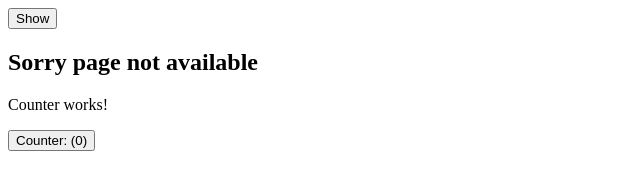
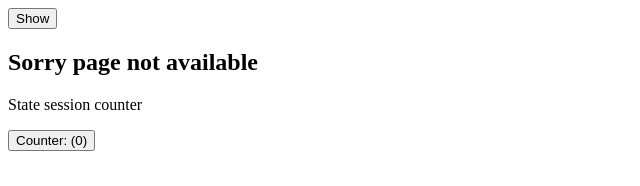
Before and after one commit to jonas-repo/AngularFrontendFullstack, an Angular app: page / in a window 1280 px wide. Shown: the top 186 px of the page, without its empty margins (0-640 px from the left). Built offline with nearby package versions, Linux system fonts and the light colour scheme.

Commit message:
adding session storage and shared attribute subtitle

```diff
--- a/src/app/app.html
+++ b/src/app/app.html
@@ -34,7 +34,7 @@
   <h2>Sorry page not available</h2>
 }
 
-<app-counter></app-counter>
+<app-counter [title]="subtitle"></app-counter>
 
 <!-- <div *ngIf="visible else notEnabled">
 
--- a/src/app/app.ts
+++ b/src/app/app.ts
@@ -12,6 +12,7 @@ import { Counter } from './counter/counter';
 })
 export class App {
   protected title = 'Hello world angular from component!';
+  subtitle = 'State session counter'
   users = ['Peter','Mary','Jhon','Andrei'];
   visible: boolean = false;
   setVisible(): void {
--- a/src/app/counter/counter.html
+++ b/src/app/counter/counter.html
@@ -1,4 +1,4 @@
-<p>Counter works!</p>
+<p>{{title}}</p>
 <button (click)="setCounter()">
     Counter: ({{counter}})
 </button>
--- a/src/app/counter/counter.ts
+++ b/src/app/counter/counter.ts
@@ -1,4 +1,4 @@
-import { Component } from '@angular/core';
+import { Component, Input, OnInit } from '@angular/core';
 
 @Component({
   selector: 'app-counter',
@@ -6,9 +6,18 @@ import { Component } from '@angular/core';
   templateUrl: './counter.html',
   styleUrl: './counter.css'
 })
-export class Counter {
- counter: number = 0;
+export class Counter implements OnInit {
+counter: number = 0;
+
+@Input() title!:string;
+
+ ngOnInit(): void {
+   this.counter =
+   parseInt(sessionStorage.getItem('counter')!) || 0;
+ }
+
  setCounter(): void{
   this.counter = this.counter +1;
+  sessionStorage.setItem('counter', this.counter.toString());
  }
 }
```
